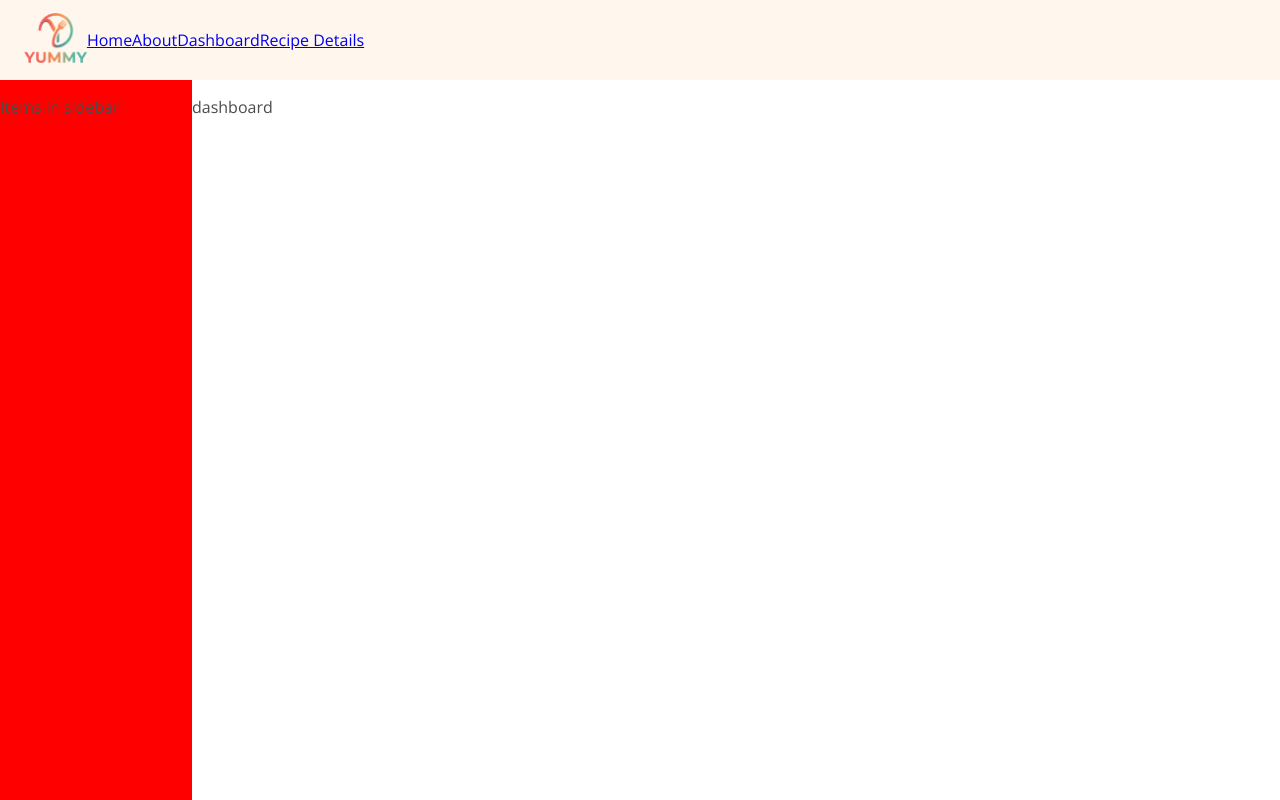
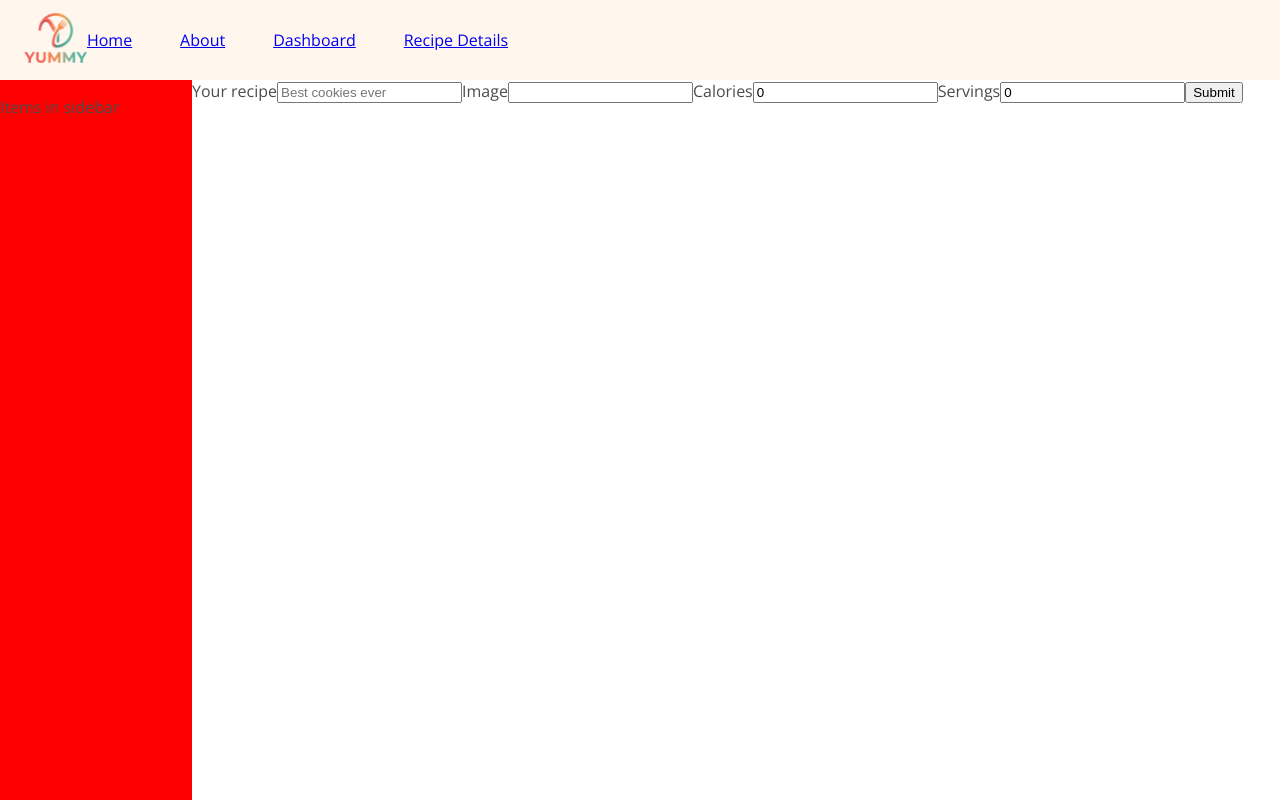
Before and after one commit to YenaKC/yummy-app, a React (Vite) app: page /dashboard in a window 1280 px wide. Shown: the top 800 px of the page. Built offline with nearby package versions, Linux system fonts and the light colour scheme.

Commit message:
feat: new recipe form

```diff
--- a/src/App.jsx
+++ b/src/App.jsx
@@ -15,6 +15,7 @@ import recipeData from './assets/data/recipes.json';
 
 export default function App() {
 
+
   const [currentRecipeList, setCurrentRecipeList] = useState(recipeData);
   const deleteRecipe = (id) => {
     const newList = currentRecipeList.filter((recipe) => {
@@ -22,6 +23,17 @@ export default function App() {
     })
     setCurrentRecipeList(newList);
   }
+
+  const addNewRecipe = (newRecipeObj) => {
+    const uuid = self.crypto.randomUUID()
+    const newObj = {
+      id: uuid,
+      ...newRecipeObj
+    }
+    const newRecipeAddedList = [newObj, ...currentRecipeList]
+    setCurrentRecipeList(newRecipeAddedList)
+  }
+
 
   return (
     <>
@@ -31,11 +43,13 @@ export default function App() {
         <Routes>
 
           <Route path='/' element={
-            <RecipeList recipesList={currentRecipeList} onDelete={deleteRecipe}/>
+            <RecipeList recipesList={currentRecipeList} onDelete={deleteRecipe} />
           } />
           <Route path='/about' element={<AboutPage />} />
-          <Route path='/dashboard' element={<DashboardPage />} />
-          <Route path='/recipe/:recipeId' element={<RecipeDetailsPage recipesList={currentRecipeList}/>} />
+          <Route
+            path='/dashboard'
+            element={<DashboardPage onSubmit={addNewRecipe} />} />
+          <Route path='/recipe/:recipeId' element={<RecipeDetailsPage recipesList={currentRecipeList} />} />
           <Route path='*' element={<NotFoundPage />} />
         </Routes>
       </section>
--- a/src/components/Navbar.jsx
+++ b/src/components/Navbar.jsx
@@ -6,7 +6,7 @@ export const Navbar = () => {
             <div>
                 <img className="logo" src="../img/yummy-logo.png" alt="Yummy app Logo" />
             </div>
-            <nav>
+            <nav className="nav-wrap">
                 <Link to ="/">Home</Link>
                 <Link to ="/about">About</Link>
                 <Link to ="/dashboard">Dashboard</Link>
--- /dev/null
+++ b/src/components/NewRecipeForm.jsx
@@ -0,0 +1,72 @@
+import { useState } from 'react'
+import { useNavigate } from 'react-router-dom'
+
+
+export const NewRecipeForm = ({onSubmit}) => {
+    const [name, setName] = useState('');
+    const [image, setImage] = useState('');
+    const [calories, setCalories] = useState(0);
+    const [servings, setServings] = useState(0);
+
+    const navigate = useNavigate()
+
+    const handleFormSubmit = (e) => {
+        e.preventDefault()
+        console.log('form submitted')
+
+
+        const newRecipe = {
+            name: name,
+            image: image,
+            calories: calories,
+            servings: servings,
+        }
+        console.log(newRecipe)
+        onSubmit(newRecipe)
+        navigate('/')
+    }
+
+
+    return (
+        <>
+            <form onSubmit={handleFormSubmit} >
+                <label>
+                    Your recipe
+                    <input
+                        type="text"
+                        placeholder="Best cookies ever"
+                        value={name}
+                        onChange={(e) => { setName(e.target.value) }}
+                    />
+                </label>
+                <label>
+                    Image
+                    <input
+                        type="text"
+                        value={image}
+                        onChange={(e) => { setImage(e.target.value) }}
+                    />
+                </label>
+                <label>
+                    Calories
+                    <input
+                        type="number"
+                        placeholder="200"
+                        value={calories}
+                        onChange={(e) => { setCalories(e.target.value) }}
+                    />
+                </label>
+                <label>
+                    Servings
+                    <input
+                        type="number"
+                        placeholder="1"
+                        value={servings}
+                        onChange={(e) => { setServings(e.target.value) }}
+                    />
+                </label>
+                <button>Submit</button>
+            </form>
+        </>
+    )
+}
--- a/src/components/RecipeCard.jsx
+++ b/src/components/RecipeCard.jsx
@@ -9,7 +9,7 @@ export const RecipeCard = ({ onDelete, recipe }) => {
                 <p>Calories: {recipe.calories}</p>
                 <p>Servings: {recipe.servings}</p>
                 <button className="delete-btn" onClick={() => { onDelete(recipe.id) }}>Delete</button>
-                <Link to={`/recipe/${recipe.id}`}>
+                <Link to={`/recipe/:${recipe.id}`}>
                     <button className='seedetails' >See Details</button>
                 </Link>
             </div>
--- a/src/index.css
+++ b/src/index.css
@@ -71,3 +71,8 @@ body {
   padding: 0.5em;
   border-radius: 5px;
 }
+
+.nav-wrap {
+  display: flex;
+  gap: 3em;
+}
--- a/src/pages/DashboardPage.jsx
+++ b/src/pages/DashboardPage.jsx
@@ -1,8 +1,10 @@
-export const DashboardPage = () => {
+import { NewRecipeForm } from "../components/NewRecipeForm"
+
+export const DashboardPage = ({onSubmit}) => {
 
     return(
-        <>
-            <p>dashboard</p>
-        </>
+        <div>
+            <NewRecipeForm onSubmit = {onSubmit}/>
+        </div>
     )
 }
```
